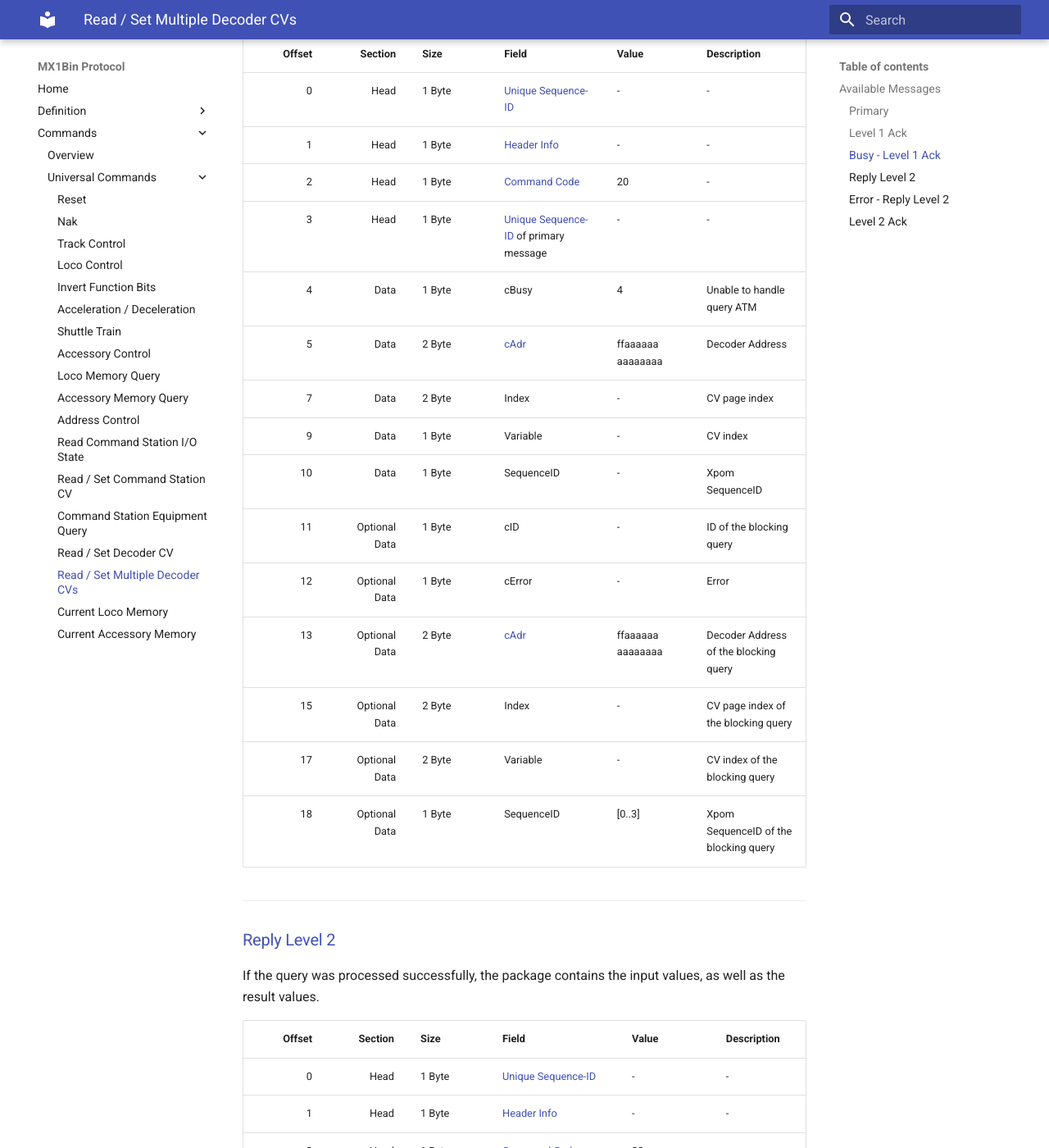
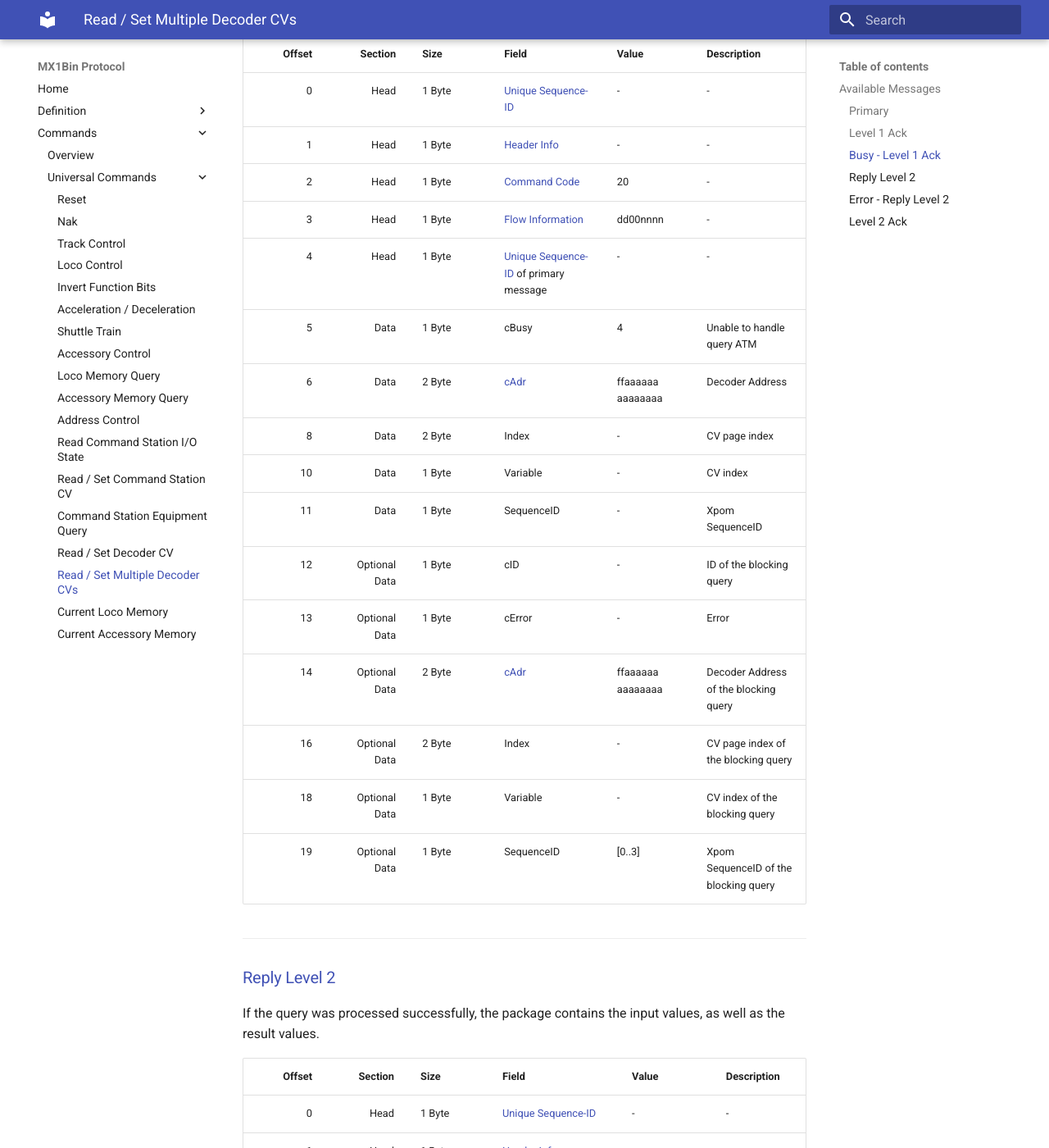
Before and after one commit to ZIMO-Elektronik/ULF_MX1BIN, an MkDocs documentation site: the page built from docs/commands/universal/read_set_decoder_cv_multi.md, in a window 1280 px wide and 1400 px high, scrolled down 1898 px. Shown: the whole window at 82% size. Built offline with MkDocs 1.6.1 and Material for MkDocs 9.7.7, drawn with Linux system fonts in a browser that asks for light colours.

Commit message:
chore: correction

```diff
--- a/docs/commands/universal/read_set_decoder_cv_multi.md
+++ b/docs/commands/universal/read_set_decoder_cv_multi.md
@@ -52,18 +52,19 @@ If the command station is either busy with another query of this type (or can't
 |      0 |          Head | 1 Byte | [Unique Sequence-ID]                    | -                 | -                                     |
 |      1 |          Head | 1 Byte | [Header Info]                           | -                 | -                                     |
 |      2 |          Head | 1 Byte | [Command Code]                          | 20                | -                                     |
-|      3 |          Head | 1 Byte | [Unique Sequence-ID] of primary message | -                 | -                                     |
-|      4 |          Data | 1 Byte | cBusy                                   | 4                 | Unable to handle query ATM            |
-|      5 |          Data | 2 Byte | [cAdr]                                  | ffaaaaaa aaaaaaaa | Decoder Address                       |
-|      7 |          Data | 2 Byte | Index                                   | -                 | CV page index                         |
-|      9 |          Data | 1 Byte | Variable                                | -                 | CV index                              |
-|     10 |          Data | 1 Byte | SequenceID                              | -                 | Xpom SequenceID                       |
-|     11 | Optional Data | 1 Byte | cID                                     | -                 | ID of the blocking query              |
-|     12 | Optional Data | 1 Byte | cError                                  | -                 | Error                                 |
-|     13 | Optional Data | 2 Byte | [cAdr]                                  | ffaaaaaa aaaaaaaa | Decoder Address of the blocking query |
-|     15 | Optional Data | 2 Byte | Index                                   | -                 | CV page index of the blocking query   |
-|     17 | Optional Data | 2 Byte | Variable                                | -                 | CV index of the blocking query        |
-|     18 | Optional Data | 1 Byte | SequenceID                              | \[0..3]           | Xpom SequenceID of the blocking query |
+|      3 |          Head | 1 Byte | [Flow Information]                      | dd00nnnn          | -                                     |
+|      4 |          Head | 1 Byte | [Unique Sequence-ID] of primary message | -                 | -                                     |
+|      5 |          Data | 1 Byte | cBusy                                   | 4                 | Unable to handle query ATM            |
+|      6 |          Data | 2 Byte | [cAdr]                                  | ffaaaaaa aaaaaaaa | Decoder Address                       |
+|      8 |          Data | 2 Byte | Index                                   | -                 | CV page index                         |
+|     10 |          Data | 1 Byte | Variable                                | -                 | CV index                              |
+|     11 |          Data | 1 Byte | SequenceID                              | -                 | Xpom SequenceID                       |
+|     12 | Optional Data | 1 Byte | cID                                     | -                 | ID of the blocking query              |
+|     13 | Optional Data | 1 Byte | cError                                  | -                 | Error                                 |
+|     14 | Optional Data | 2 Byte | [cAdr]                                  | ffaaaaaa aaaaaaaa | Decoder Address of the blocking query |
+|     16 | Optional Data | 2 Byte | Index                                   | -                 | CV page index of the blocking query   |
+|     18 | Optional Data | 1 Byte | Variable                                | -                 | CV index of the blocking query        |
+|     19 | Optional Data | 1 Byte | SequenceID                              | \[0..3]           | Xpom SequenceID of the blocking query |
 
 ---
 
@@ -117,5 +118,6 @@ If any error occurred during processing (e.g. a timeout), this message is sent.
 
 [cAdr]: ../../definition/globals/index.md#cadr-ffaaaaaa-aaaaaaaa
 [Command Code]: ../../definition/structure/header/index.md#command-code
+[Flow Information]: ../../definition/structure/header/index.md#flow-information-dd00nnnn
 [Header Info]: ../../definition/structure/header/index.md#header-info
 [Unique Sequence-ID]: ../../definition/structure/header/index.md#unique-sequence-id
```
Also changed, not shown: docs/definition/structure/header/index.md (+8 -8 lines).
